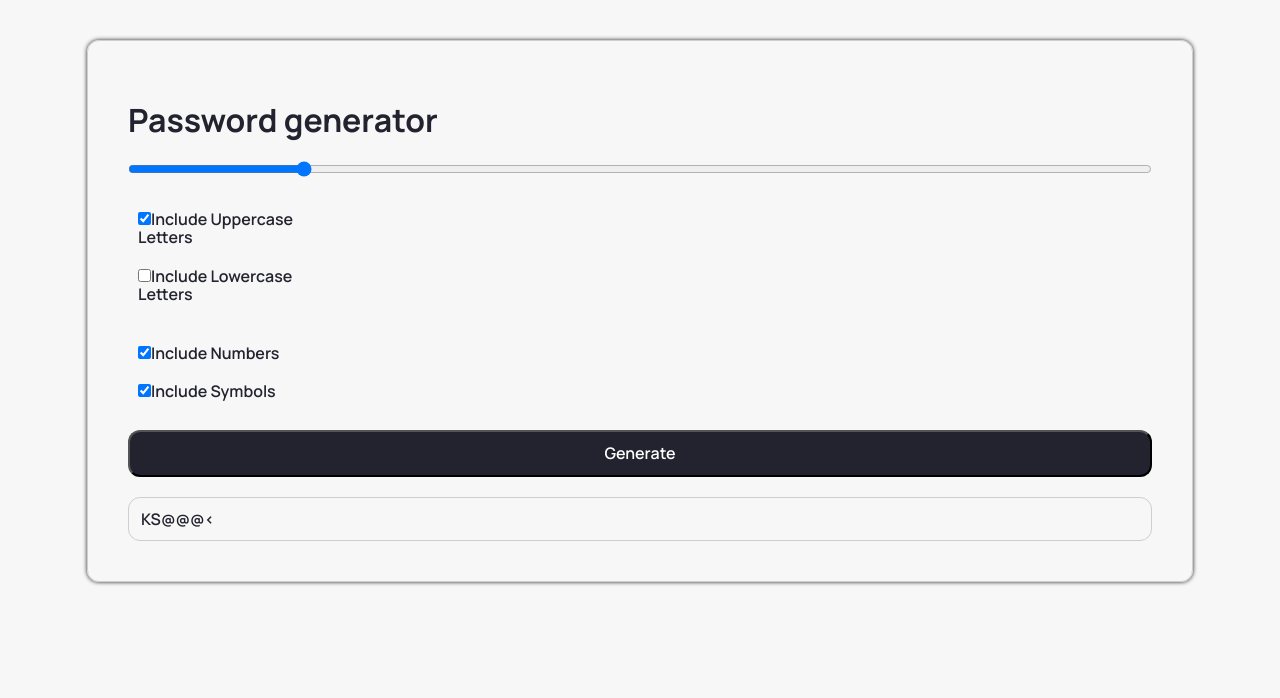
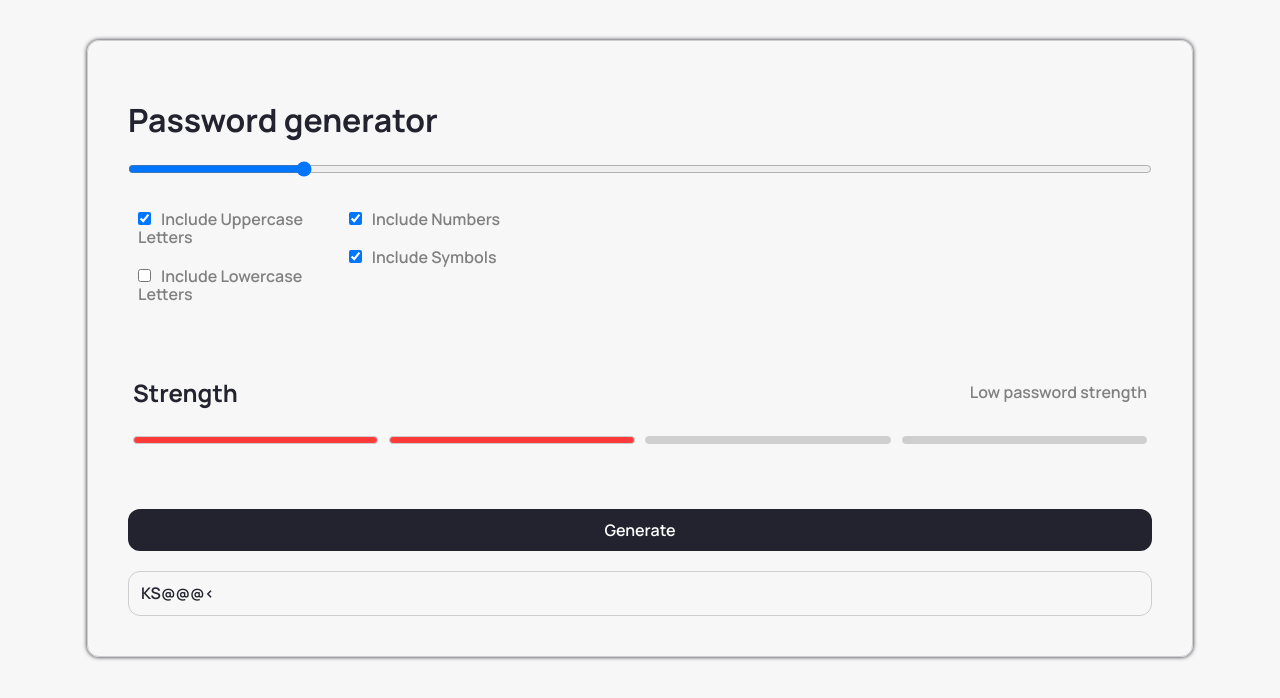
Before and after one commit to jakubkedzierski92/Passwordo, a Vue app: page / in a window 1280 px wide. Shown: the top 698 px of the page. Built offline with nearby package versions, Linux system fonts and the light colour scheme.

Commit message:
Separate password strength slider into separate component

```diff
--- a/src/modules/HomeModule/interfaces/PasswordGenerator.vue
+++ b/src/modules/HomeModule/interfaces/PasswordGenerator.vue
@@ -30,6 +30,11 @@
       generatePassword();
     "
   />
+  <PasswordStrength
+    :generatePasswordStrength="generatePasswordStrength"
+    :passwordInformation="passwordInformation"
+    :information="info"
+  />
   <button id="btn" @click="generatePassword">Generate</button>
   <section id="password">
     <span id="holder">{{ generatedPassword }}</span>
@@ -37,14 +42,17 @@
 </template>
 
 <script setup lang="ts">
-import { ref } from "vue";
+import { ref, computed } from "vue";
 import TheFilters from "./TheFilters/TheFilters.vue";
 import TheSlider from "./TheSlider/TheSlider.vue";
+import PasswordStrength from "./PasswordStrength/PasswordStrength.vue";
 import characters from "../stores/characters";
 
 const minLength = 4;
 const maxLength = 16;
 const passwordLength = ref(6);
+
+let info = "";
 
 const generatedPassword = ref("");
 const includeUppercase = ref(true);
@@ -76,18 +84,32 @@ const generatePassword = () => {
   }
 };
 generatePassword();
+
+const generatePasswordStrength = computed(() => {
+  if (passwordLength.value < 8) {
+    return "weak";
+  } else if (passwordLength.value >= 8 && passwordLength.value < 12) {
+    return "medium";
+  } else {
+    return "strong";
+  }
+});
+
+const passwordInformation = computed(() => {
+  if (generatePasswordStrength.value === "weak") {
+    return (info = "Low password strength");
+  }
+  if (generatePasswordStrength.value === "medium") {
+    return (info = "Average password strength");
+  } else return (info = "Strong password strength");
+});
 </script>
 
 <style lang="sass">
+span
+    color: var(--color-body)
 #holder
   color: var(--color-black)
-
-#filters
-  display: flex
-  flex-direction: column
-  padding: 10px
-  padding-left: 0
-
 
 #password
   margin-top: 20px
@@ -102,7 +124,22 @@ generatePassword();
   border-radius: 12px
   padding: 12px
   width: 100%
+  border: none
 
   &:hover
     background-color: var(--color-black-on-hover)
+
+.weak
+    background-color: var(--color-red)
+
+.medium
+    background-color: var(--color-yellow)
+
+.strong
+    background-color: var(--color-green)
+#info
+    display: flex
+    justify-content: space-between
+    align-items: center
+    padding: 5px
 </style>
--- /dev/null
+++ b/src/modules/HomeModule/interfaces/PasswordStrength/PasswordStrength.vue
@@ -0,0 +1,87 @@
+<template>
+  <section id="passwordStrength">
+    <div id="info">
+      <TheParagraph text="Strength" />
+      <span :class="passwordInformation">{{ info }}</span>
+    </div>
+    <div id="strengthVolume">
+      <div
+        class="strengthBox"
+        :class="{
+          weak: generatePasswordStrength === 'weak',
+          medium: generatePasswordStrength === 'medium',
+          strong: generatePasswordStrength === 'strong',
+        }"
+      ></div>
+      <div
+        class="strengthBox"
+        :class="{
+          weak: generatePasswordStrength === 'weak',
+          medium: generatePasswordStrength === 'medium',
+          strong: generatePasswordStrength === 'strong',
+        }"
+      ></div>
+      <div
+        class="strengthBox"
+        :class="{
+          medium: generatePasswordStrength === 'medium',
+          strong: generatePasswordStrength === 'strong',
+        }"
+      ></div>
+      <div
+        class="strengthBox"
+        :class="{ strong: generatePasswordStrength === 'strong' }"
+      ></div>
+    </div>
+  </section>
+</template>
+
+<script lang="ts">
+import TheParagraph from "../../components/TheParagraph/TheParagraph.vue";
+import { defineComponent } from "vue";
+
+export default defineComponent({
+  name: "PasswordStrength",
+  components: {
+    TheParagraph,
+  },
+  props: {
+    generatePasswordStrength: {
+      type: String,
+      required: true,
+    },
+    passwordInformation: {
+      type: String,
+      required: true,
+    },
+    information: {
+      type: String,
+      required: true,
+    },
+  },
+  computed: {
+    info() {
+      return this.information;
+    },
+  },
+});
+</script>
+
+<style lang="sass">
+#strengthVolume
+  display: flex
+  align-items: flex-end
+  justify-content: space-between
+  margin-bottom: 10px
+  padding: 5px
+
+.strengthBox
+    height: 6px
+    background-color: var(--color-stroke)
+    width: 24%
+    border: solid 1px var(--color-stroke)
+    border-radius: 12px
+
+#passwordStrength
+    margin: 20px 0 60px 0
+</style>
--- a/src/modules/HomeModule/interfaces/TheFilters/TheFilters.vue
+++ b/src/modules/HomeModule/interfaces/TheFilters/TheFilters.vue
@@ -78,9 +78,13 @@ export default defineComponent({
 </script>
 
 <style lang="sass" scoped>
+input
+    margin-right: 10px
+    border-radius: 12px
 label
     padding: 10px
     padding-left: 0
+    color: var(--color-body)
 #filters
     display: flex
     padding: 10px
```
